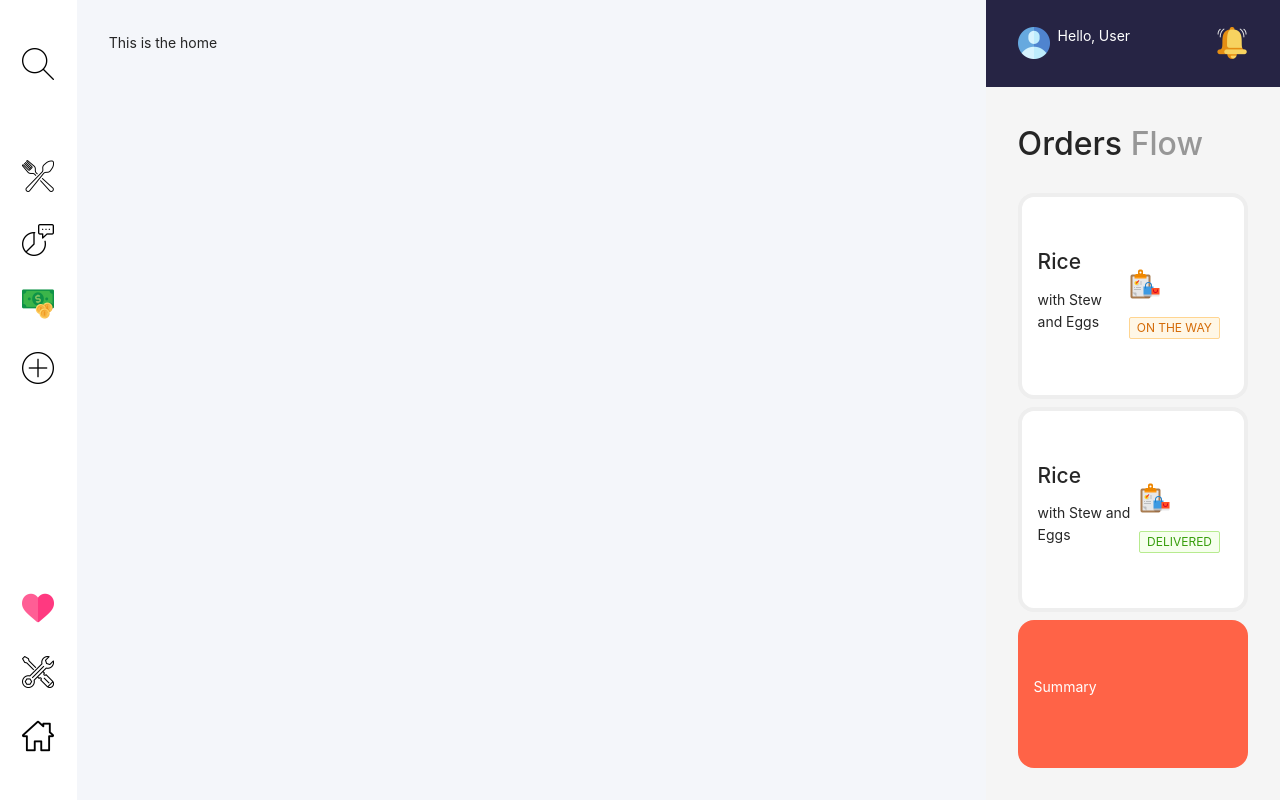
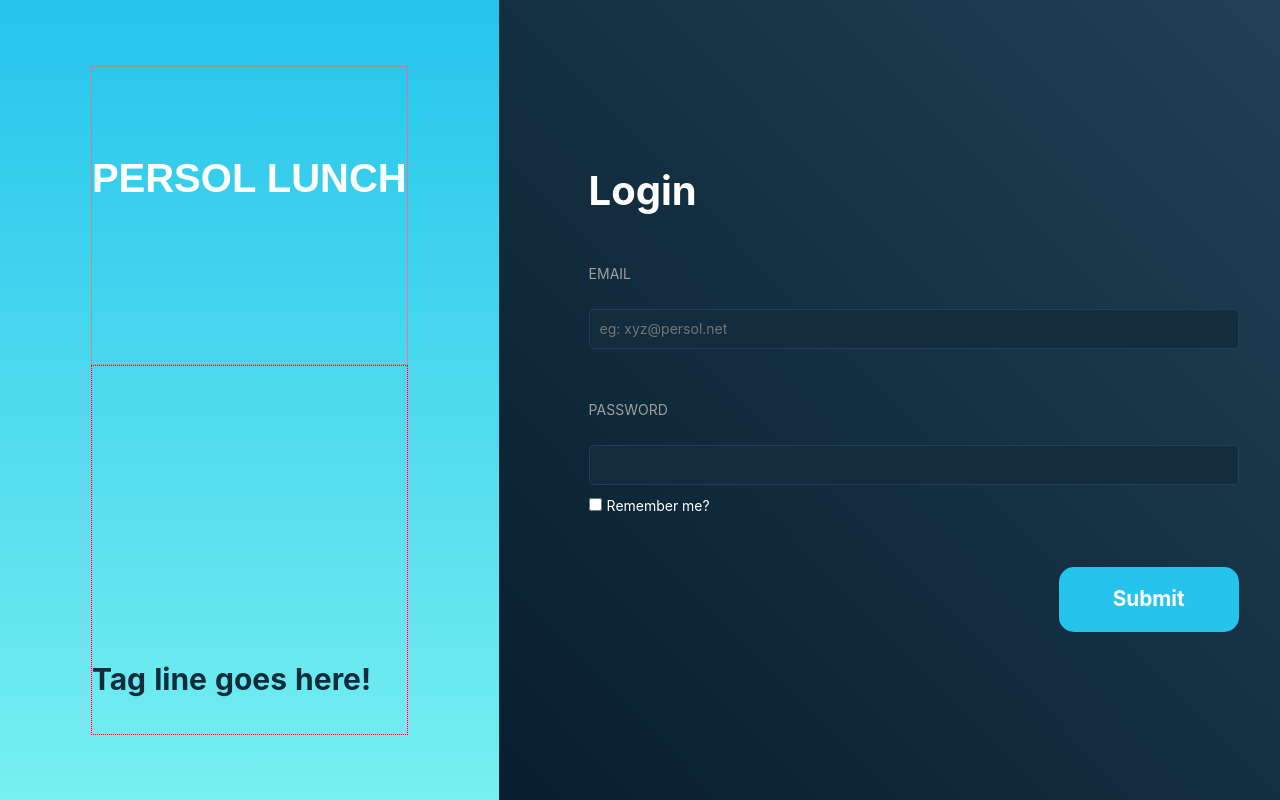
Before and after one commit to eustacequartey/plunch, a React (Create React App) app: page / in a window 1280 px wide. Built offline with nearby package versions, Linux system fonts and the light colour scheme.

Commit message:
feat: login page

```diff
--- a/src/App.css
+++ b/src/App.css
@@ -36,3 +36,93 @@
     transform: rotate(360deg);
   }
 }
+
+.login {
+  display: flex;
+  height: 100vh;
+}
+.left {
+  display: flex;
+  justify-content: center;
+  flex: 1.3;
+  align-items: center;
+  background-image: linear-gradient(to bottom, #25c4ec, rgb(118, 240, 240));
+  padding: 0 5rem;
+}
+.right {
+  flex: 3;
+  background-image: linear-gradient(
+    to top right,
+    rgb(7, 30, 46),
+    rgb(33, 64, 85)
+  );
+  padding-top: 160px;
+  padding-bottom: 120px;
+}
+
+.input {
+  border-width: 1px;
+  border-color: rgb(33, 64, 85);
+  border-style: solid;
+  border-radius: 5px;
+  margin-top: 10px;
+  margin-bottom: 10px;
+  padding: 10px;
+  height: 40px;
+  width: 650px;
+  background-color: #122c3d;
+  color: white;
+}
+.submit {
+  border-radius: 15px;
+  border-width: 0;
+  padding: 1rem 0;
+  width: 180px;
+  background-color: #25c4ec;
+  margin-top: 50px;
+  margin-left: 470px;
+  color: white;
+  font-weight: bold;
+  font-size: 1.3rem;
+}
+.logo {
+  font-size: 40px;
+  padding-bottom: 135px;
+  padding-top: 80px;
+  color: white;
+  font-family: "Geo", sans-serif;
+  font-weight: bold;
+}
+.info {
+  color: #122c3d;
+  font-size: 30px;
+  font-weight: bold;
+  padding-top: 290px;
+  border: 1px dotted red;
+}
+
+.heading {
+  font-size: 40px;
+  font-weight: bold;
+
+  color: white;
+}
+.prof {
+  width: 80px;
+  height: 80px;
+  margin-left: 60px;
+}
+.label {
+  color: rgb(160, 159, 159);
+  padding-top: 40px;
+}
+.form {
+  padding-left: 90px;
+}
+.checkbox-label {
+  color: white;
+  padding: 5px;
+}
+.top-info {
+  border: 1px dotted tomato;
+}
--- /dev/null
+++ b/src/pages/Auth/Login.js
@@ -0,0 +1,50 @@
+import React from "react";
+
+const Login = () => {
+  return (
+    <div className="login">
+      <div className="left">
+        <div>
+          <div className="top-info">
+            <h1 className="logo">PERSOL LUNCH</h1>
+          </div>
+          <div className="info">
+            <p>Tag line goes here!</p>
+          </div>
+        </div>
+      </div>
+
+      <div className="right">
+        <form className="form">
+          <div className="heading">Login</div>
+          <div>
+            <p className="label">EMAIL</p>
+            <input
+              className="input"
+              type="text"
+              name="username"
+              placeholder="eg: xyz@persol.net"
+            />
+          </div>
+          <p className="label">PASSWORD</p>
+          <input className="input" type="password" name="password" />
+          <br />
+          <input
+            type="checkbox"
+            id="savepassword"
+            name="savepassword"
+            value="yes"
+          />
+          <label className="checkbox-label" for="savepassword">
+            Remember me?
+          </label>
+          <div>
+            <input className="submit" type="submit" value="Submit" />
+          </div>
+        </form>
+      </div>
+    </div>
+  );
+};
+
+export default Login;
--- /dev/null
+++ b/src/pages/Auth/index.js
@@ -0,0 +1 @@
+export { default as Login } from "./Login";
--- a/src/pages/index.js
+++ b/src/pages/index.js
@@ -1,2 +1,3 @@
 export { default as Home } from "./Home";
 export { default as Order } from "./Order";
+export { Login } from "./Auth";
--- /dev/null
+++ b/src/router/AppFront.js
@@ -0,0 +1,17 @@
+import React from "react";
+import { BrowserRouter, Switch, Route } from "react-router-dom";
+import { Home, Order } from "../pages";
+import { Dashboard } from "../components/general";
+
+const Router = () => (
+  <BrowserRouter>
+    <Switch>
+      <Dashboard>
+        <Route path="/" exact={true} component={Home} />
+        <Route path="/order" component={Order} />
+      </Dashboard>
+    </Switch>
+  </BrowserRouter>
+);
+
+export default Router;
--- /dev/null
+++ b/src/router/Auth.js
@@ -0,0 +1,13 @@
+import React from "react";
+import { BrowserRouter, Switch, Route } from "react-router-dom";
+import { Login } from "../pages/Auth";
+
+const Router = () => (
+  <>
+    <BrowserRouter>
+      <Route path="/*" component={Login} />
+    </BrowserRouter>
+  </>
+);
+
+export default Router;
--- a/src/router/index.js
+++ b/src/router/index.js
@@ -3,19 +3,18 @@ import { BrowserRouter, Switch, Route } from "react-router-dom";
 import { Home, Order } from "../pages";
 import { Dashboard } from "../components/general";
 import styled from "styled-components";
+import AuthRouter from "./Auth";
+import AppRouter from "./AppFront";
 
-const Router = () => (
-  <StyledApp>
-    <BrowserRouter>
-      <Switch>
-        <Dashboard>
-          <Route path="/" exact={true} component={Home} />
-          <Route path="/order" component={Order} />
-        </Dashboard>
-      </Switch>
-    </BrowserRouter>
-  </StyledApp>
-);
+const Router = () => {
+  const isLoggedIn = false;
+  return (
+    <StyledApp>
+      {isLoggedIn && <AppRouter />}
+      {!isLoggedIn && <AuthRouter />}
+    </StyledApp>
+  );
+};
 
 const StyledApp = styled.div`
   display: flex;
```
Also changed, not shown: src/assets/images/lunchlog.png (added), src/assets/images/prof.png (added).
